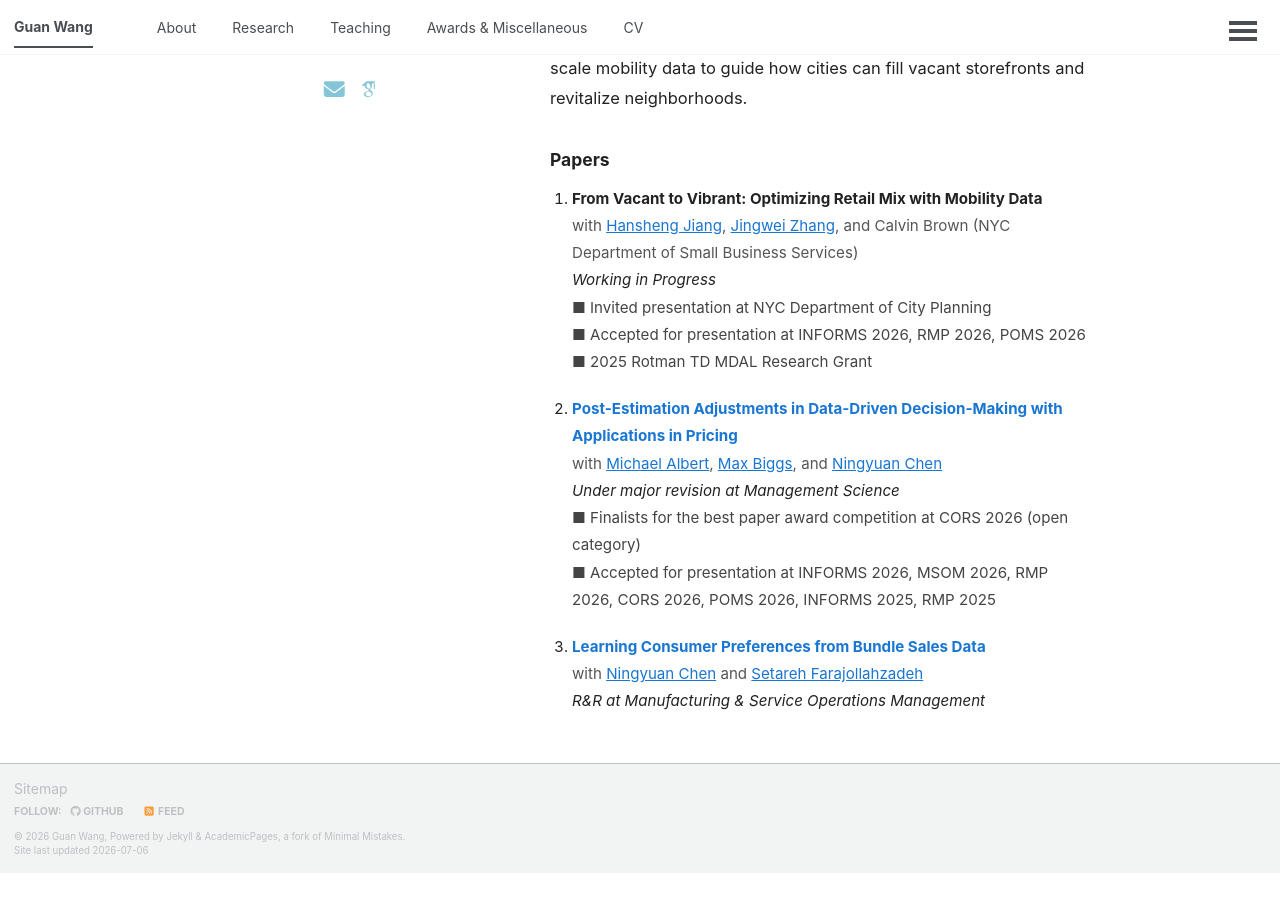
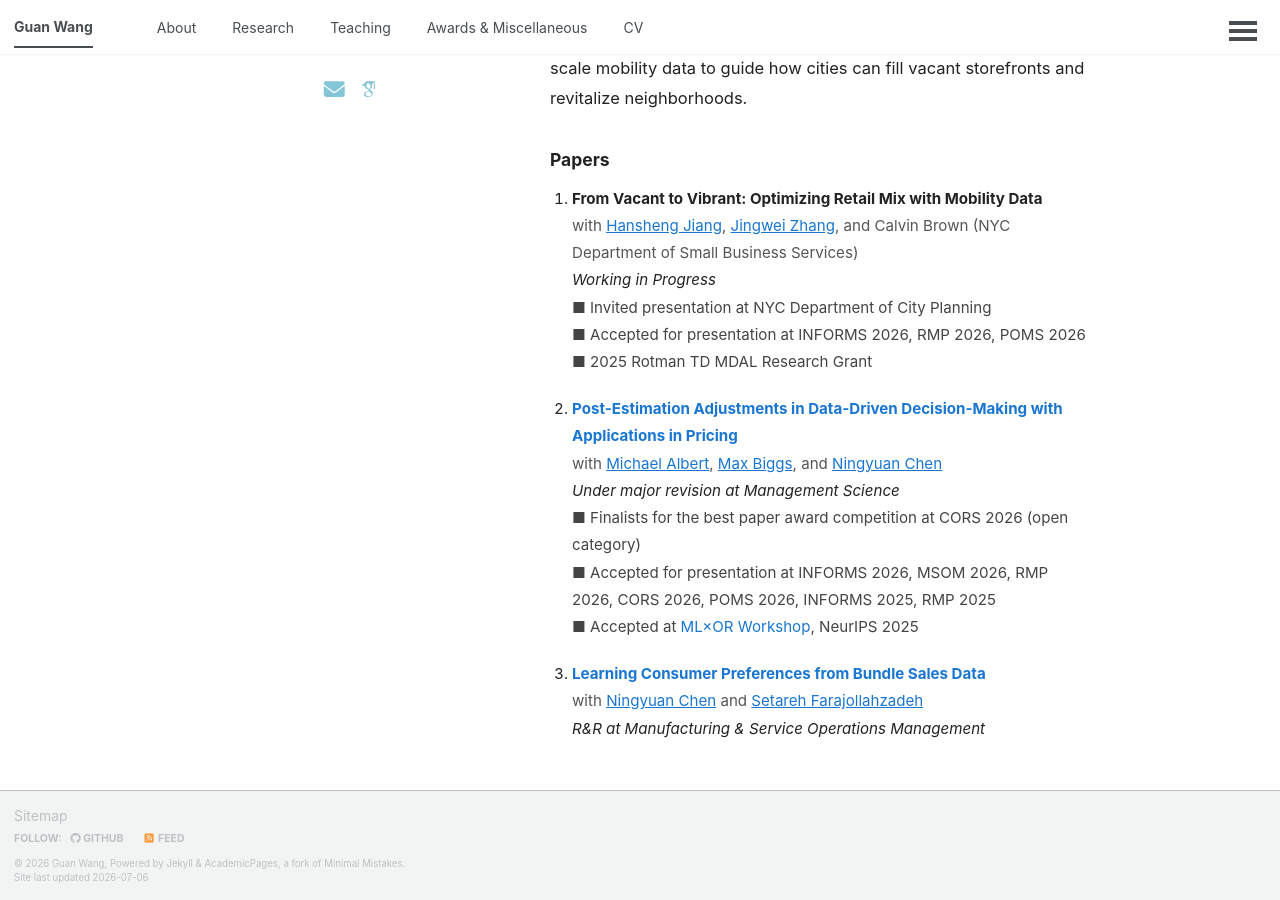
Before and after one commit to wangguan27/wangguan27.github.io, a Jekyll site: the page built from index.md, in a window 1280 px wide and 900 px high, scrolled down 506 px. Built offline with Jekyll 4.4.1, drawn with Linux system fonts in a browser that asks for light colours; some web fonts are replaced; a script that is not in the unit is left out; before the commit the page ends 1379 px from its top, so only the background shows below that.

Commit message:
Restore MLxOR workshop listing

```diff
--- a/index.md
+++ b/index.md
@@ -45,7 +45,8 @@ permalink: /
 				<span style="color:#555;">with <a href="https://www.michaelalbert.co/" target="_blank" style="color:#1976d2;text-decoration:underline;">Michael Albert</a>, <a href="https://maxbiggs91.github.io/mbiggs.github.io/index.html" target="_blank" style="color:#1976d2;text-decoration:underline;">Max Biggs</a>, and <a href="http://individual.utoronto.ca/ningyuanchen/" target="_blank" style="color:#1976d2;text-decoration:underline;">Ningyuan Chen</a></span><br>
 				<i>Under major revision at Management Science</i><br>
 				<span style="color:#444;">&#9632; Finalists for the best paper award competition at CORS 2026 (open category)</span><br>
-				<span style="color:#444;">&#9632; Accepted for presentation at INFORMS 2026, MSOM 2026, RMP 2026, CORS 2026, POMS 2026, INFORMS 2025, RMP 2025</span>
+				<span style="color:#444;">&#9632; Accepted for presentation at INFORMS 2026, MSOM 2026, RMP 2026, CORS 2026, POMS 2026, INFORMS 2025, RMP 2025</span><br>
+				<span style="color:#444;">&#9632; Accepted at <a href="https://mlxor-workshop.github.io/" target="_blank" style="color:#1976d2;text-decoration:none;">ML&times;OR Workshop</a>, NeurIPS 2025</span>
 			</li>
 			<li style="margin-bottom:20px;">
 				<a href="https://arxiv.org/abs/2209.04942" target="_blank" style="color:#1976d2;text-decoration:none;"><b>Learning Consumer Preferences from Bundle Sales Data</b></a><br>
```
Also changed, not shown: _pages/research.md (+1 -0 lines), research.md (+2 -1 lines).
